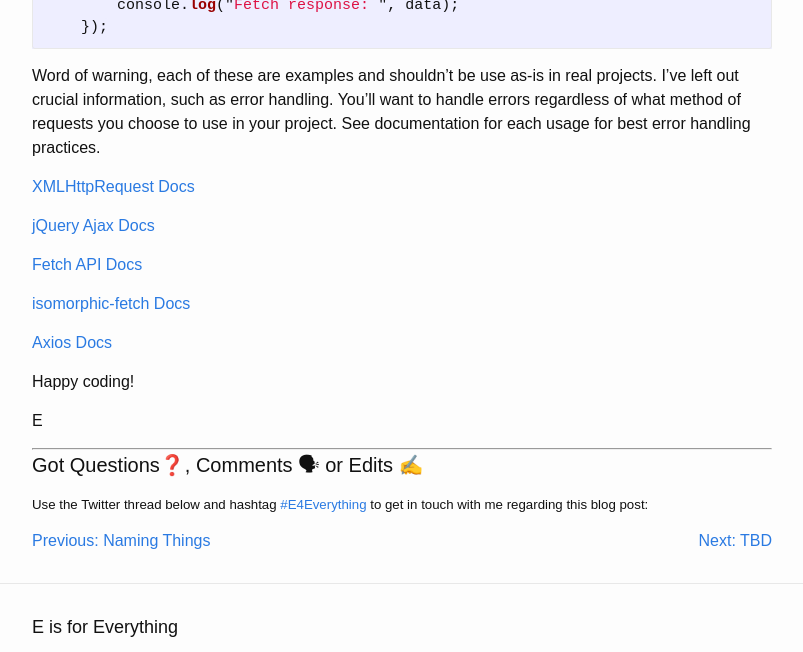
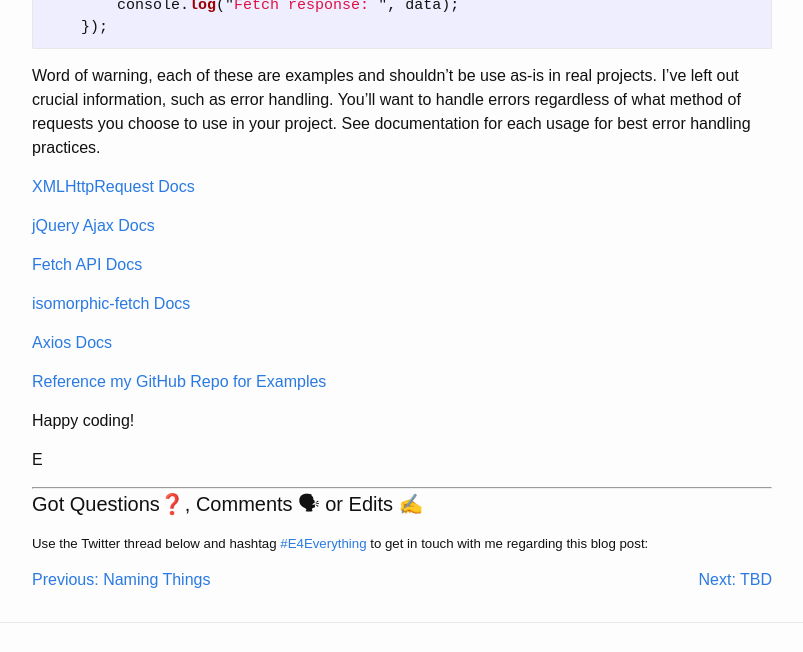
Before and after one commit to emilyannemoses/blog, a Jekyll site: the page built from _posts/2019-08-02-axios-fetch.md, in a window 1280 px wide and 900 px high, scrolled down 2889 px, cut to the strip 0-652 px from the top of the window. Shown: the whole strip, without its empty margins (238-1041 px from the left). Built offline with Jekyll 4.4.1, drawn with Linux system fonts in a browser that asks for light colours.

Commit message:
requests docs

```diff
--- a/_posts/2019-08-02-axios-fetch.md
+++ b/_posts/2019-08-02-axios-fetch.md
@@ -133,6 +133,8 @@ Word of warning, each of these are examples and shouldn't be use as-is in real p
 
 [Axios Docs](https://www.npmjs.com/package/axios)
 
+[Reference my GitHub Repo for Examples](https://github.com/eamoses/api-requests)
+
 Happy coding!
 
 E
```
